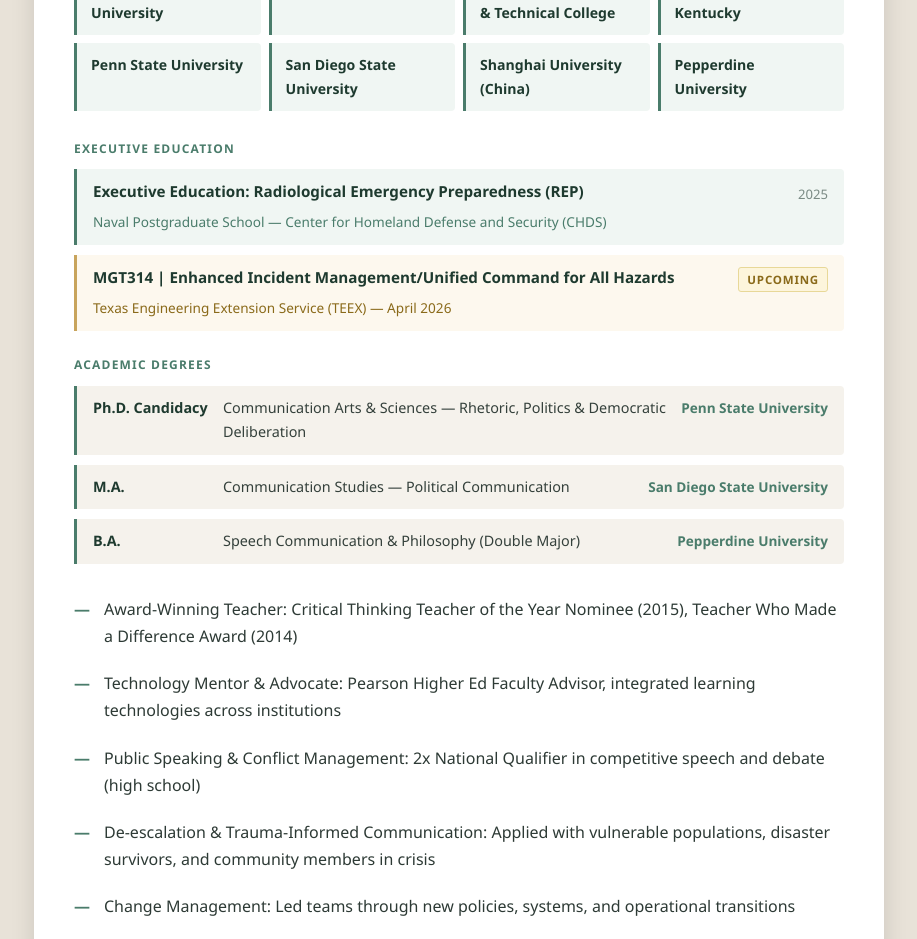
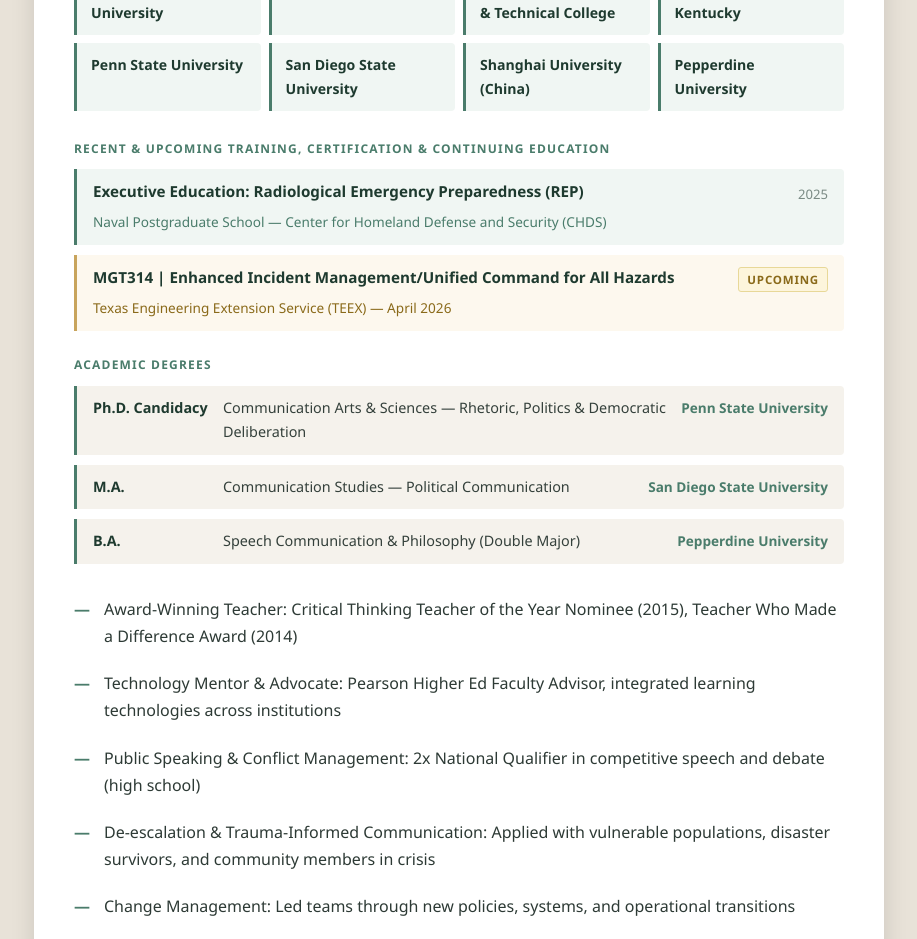
Before and after one commit to tommy4kentucky/test_private_svelte, a Svelte app in the folder svelte-app/: page / in a window 1280 px wide. Shown: the part 3480-4419 px from the top of the page, without its empty margins (181-1098 px from the left). Built offline with nearby package versions, Linux system fonts and the light colour scheme.

Commit message:
Rename section to Recent & Upcoming Training, Certification & Continuing Education
https://claude.ai/code/session_01LVC6KzvCNAqK8ptWSmWEea

```diff
--- a/svelte-app/src/App.svelte
+++ b/svelte-app/src/App.svelte
@@ -98,7 +98,7 @@
         </div>
       {/if}
       {#if executiveEducation.length > 0}
-        <div class="degrees-label">Executive Education</div>
+        <div class="degrees-label">Recent &amp; Upcoming Training, Certification &amp; Continuing Education</div>
         <div class="exec-ed-list">
           {#each executiveEducation as ed}
             <div class="exec-ed-card" class:upcoming={ed.status === 'upcoming'}>
```
Also changed, not shown: 3 other files (tests, documents, lock files or other folders).
